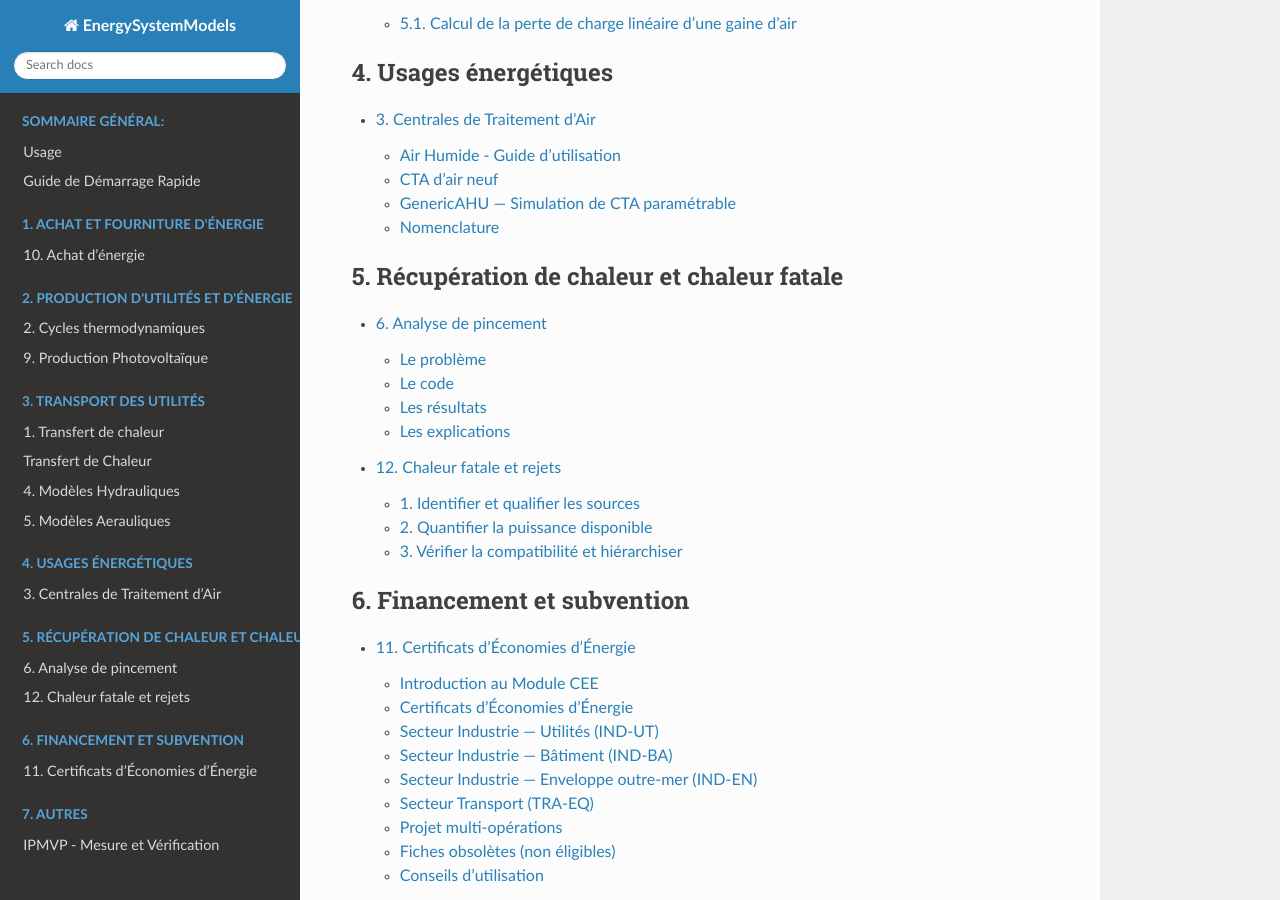
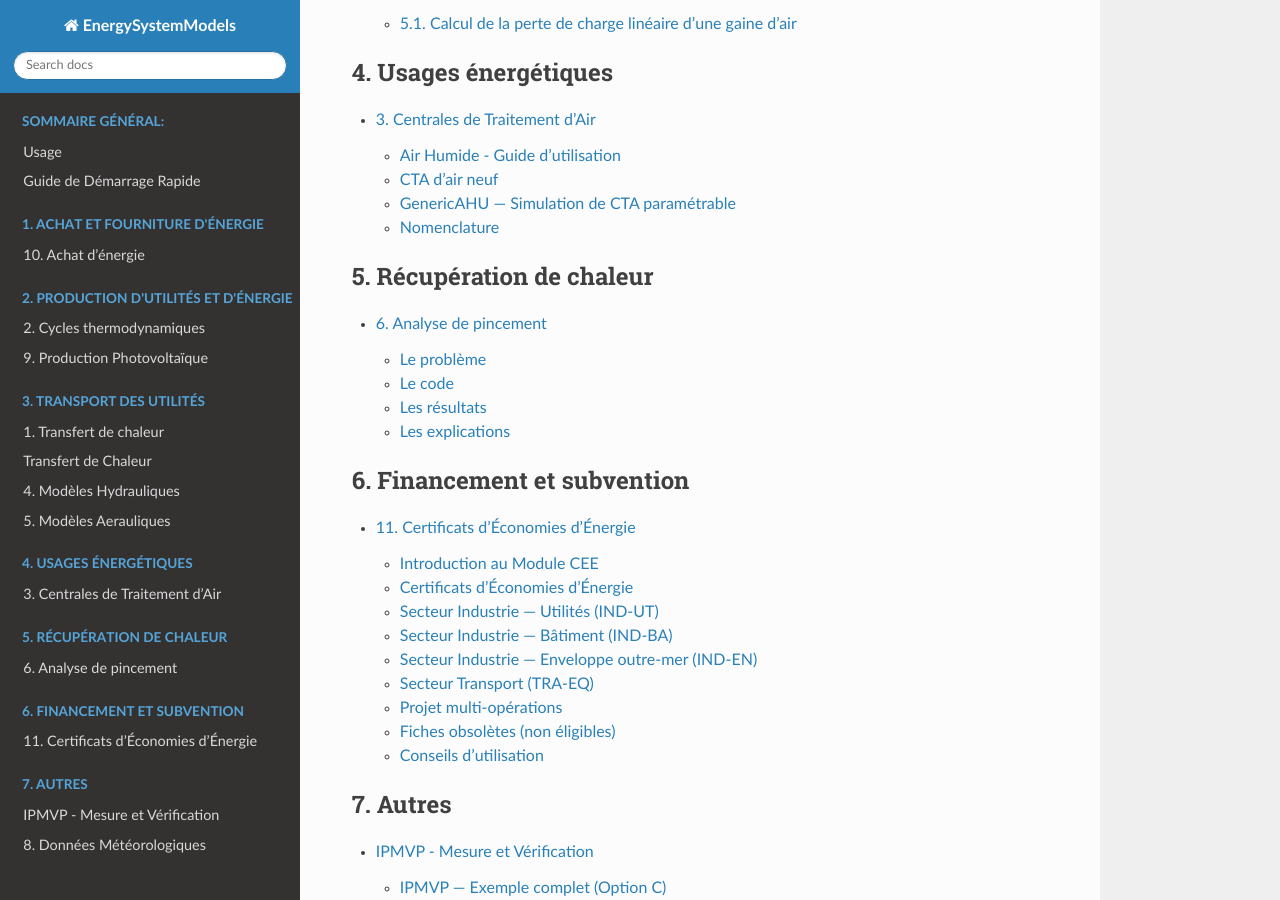
Before and after one commit to ZoheirHADID/EnergySystemModels-fr, a Sphinx documentation site: the page built from docs/source/index.rst, in a window 1280 px wide and 900 px high, scrolled down 2260 px. Built offline with Sphinx 7.4.7 and the Read the Docs theme 3.1.0, drawn with Linux system fonts in a browser that asks for light colours.

Commit message:
2026-07-10-001

```diff
--- a/docs/source/index.rst
+++ b/docs/source/index.rst
@@ -59,10 +59,9 @@ Table des matières
 
 .. toctree::
    :maxdepth: 2
-   :caption: 5. Récupération de chaleur et chaleur fatale
+   :caption: 5. Récupération de chaleur
 
    006-pinch_analysis/index
-   012-chaleur-fatale/index
 
 .. toctree::
    :maxdepth: 2
```
